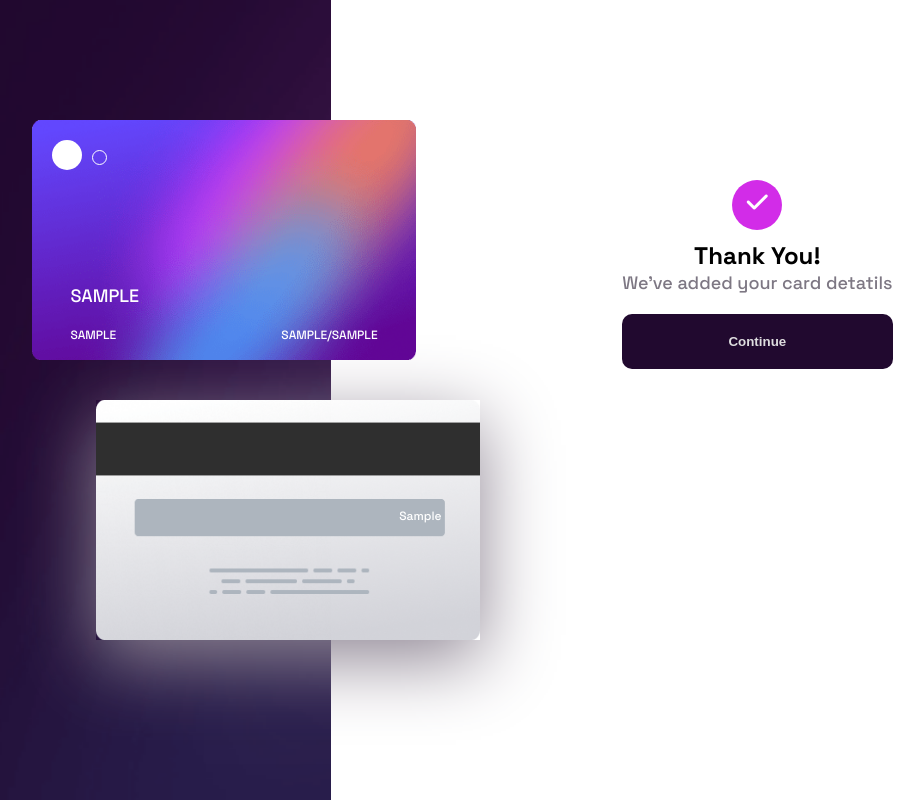
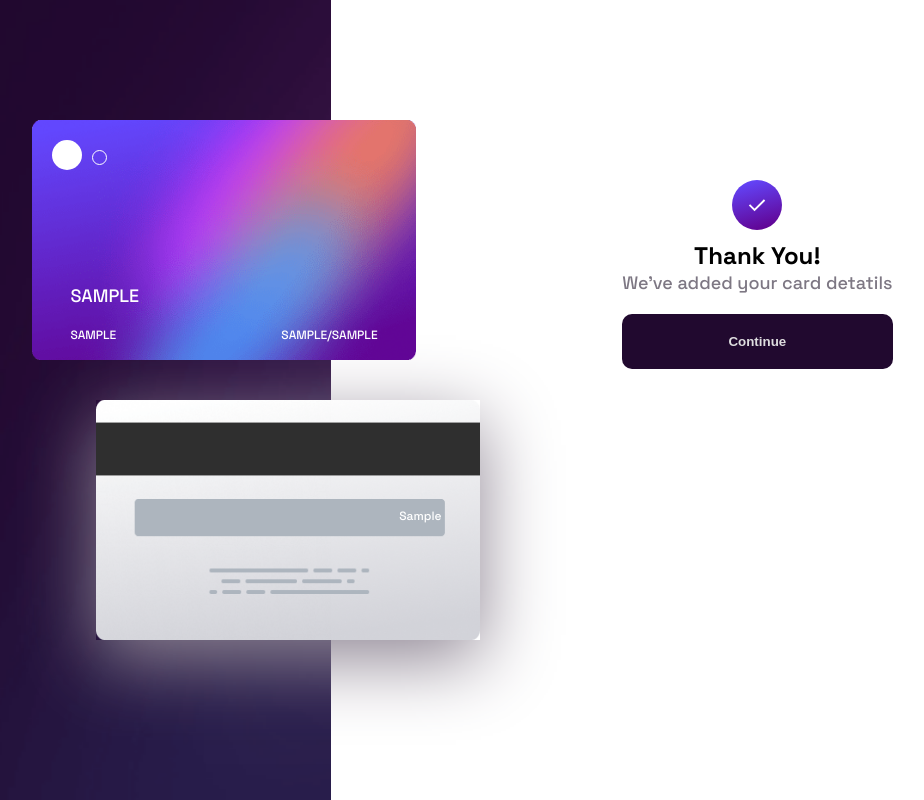
Before and after one commit to imoleBytes/Interactive-card-details-form, a plain HTML site: page index.html in a window 1280 px wide. Both pictures are taken after typing "Sample", "Sample", "Sample", "Sample", "Sample" into the empty fields and a click on the button "Confirm". Shown: the whole page, without its empty margins (96-1020 px from the left). Drawn offline with Linux system fonts and the light colour scheme.

Commit message:
svg used properly. put it into an img tag using the src

```diff
--- a/index.html
+++ b/index.html
@@ -61,7 +61,9 @@
 
             <div class="complete">
                 <div class="svgDiv">
-                    <i class="fa-sharp fa-solid fa-check"></i>
+                    <img src="images/icon-complete.svg" alt="">
+
+                    <!-- <i class="fa-sharp fa-solid fa-check"></i> -->
                     <!-- <svg width="84" height="47" fill="none" xmlns="http://www.w3.org/2000/svg"><ellipse cx="23.478" cy="23.5" rx="23.478" ry="23.5" fill="#fff"/><path d="M83.5 23.5c0 5.565-4.507 10.075-10.065 10.075-5.559 0-10.065-4.51-10.065-10.075 0-5.565 4.506-10.075 10.065-10.075 5.558 0 10.065 4.51 10.065 10.075Z" stroke="#fff"/></svg> -->
                 </div>
                 <div id="thanks">Thank You!</div>
--- a/style.css
+++ b/style.css
@@ -262,14 +262,6 @@ img{
 .svgDiv{
     width: 50px;
     height: 50px;
-    background-color: hsl(293, 80%, 54%);
-    border-radius: 100%;
     margin: auto;
     margin-bottom: 10px;
 }
-
-.svgDiv i{
-    font-size: 24px;
-    margin: 20%;
-    color: white;
-}
```
